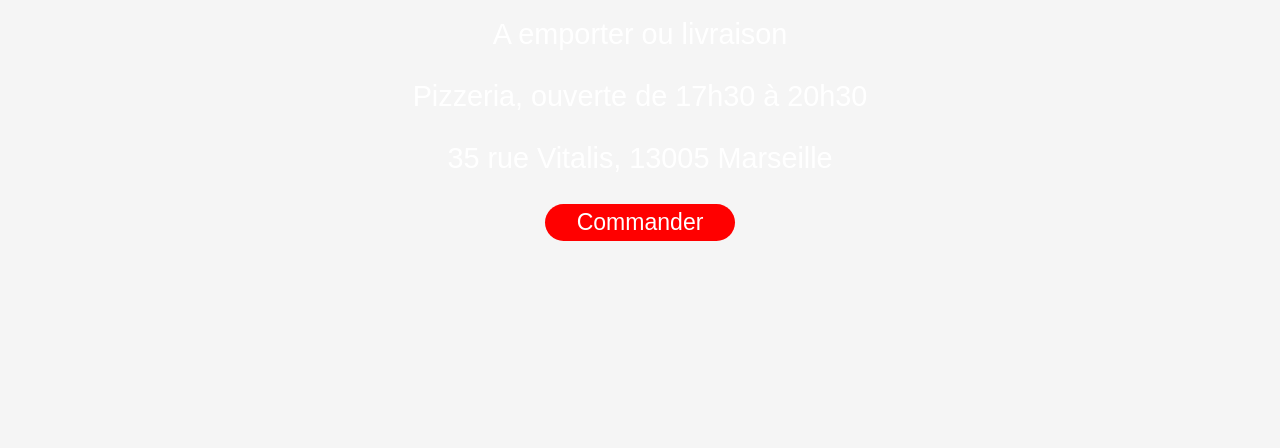
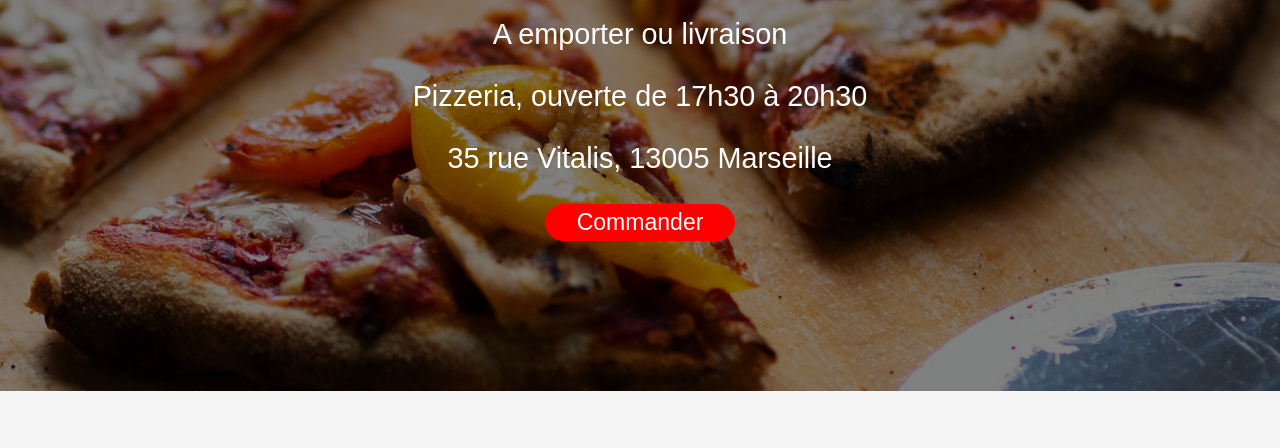
Before and after one commit to Ahamedmk/pizza, a plain HTML site: page index.html in a window 1280 px wide. Shown: the part 260-708 px from the top of the page. Drawn offline with Linux system fonts and the light colour scheme; the site is published under a folder, as on GitHub Pages, so addresses that start at the root find nothing.

Commit message:
correction chemin image

```diff
--- a/pizza.css
+++ b/pizza.css
@@ -71,7 +71,7 @@ a:hover{
     position:absolute;
     content:"";
     z-index: -1;
-    background-image: url("/images/pizza-banner.jpg");
+    background-image: url("images/pizza-banner.jpg");
      top:0;
     left:0;
      justify-content: center;
```
